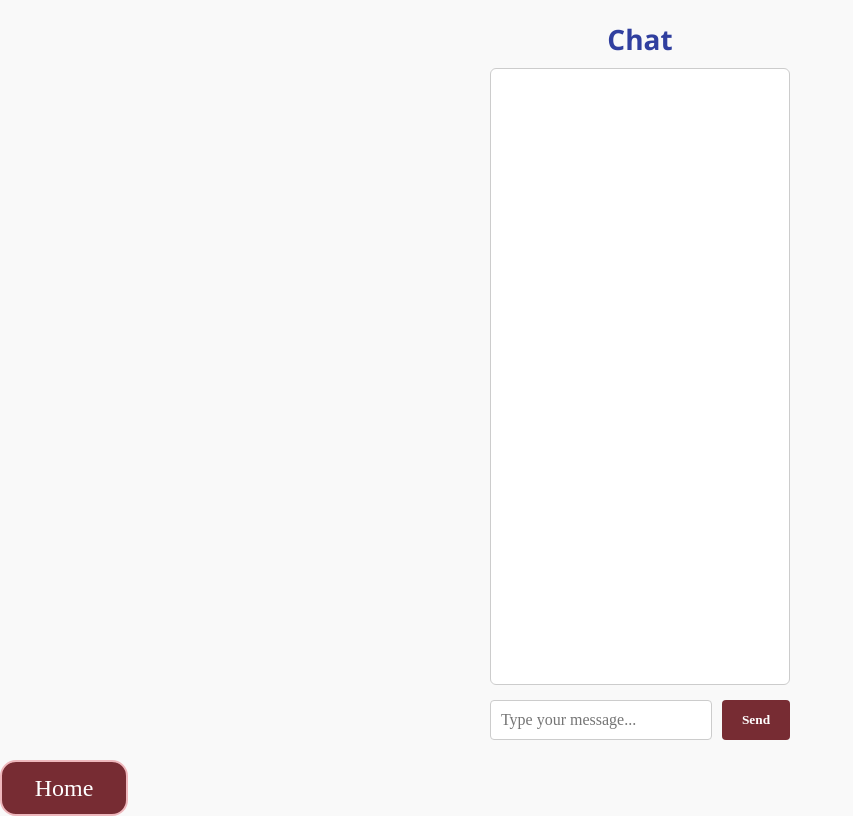
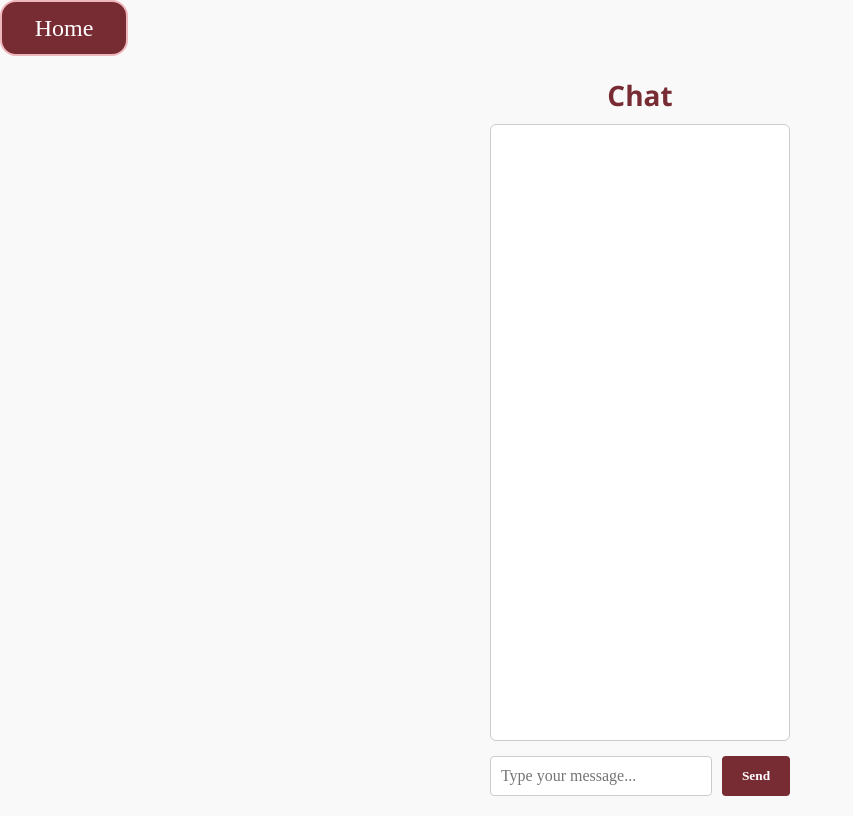
Before and after one commit to nikapomazova/studylove, a plain HTML site: page chat.html in a window 1280 px wide. Shown: the whole page, without its empty margins (0-853 px from the left). Drawn offline with Linux system fonts and the light colour scheme; no server answers.

Commit message:
chat working

```diff
--- a/chat.html
+++ b/chat.html
@@ -32,7 +32,7 @@
     .title {
         font-size: 28px;
         font-weight: bold;
-        color: #303f9f;
+        color: #772c33;
         text-align: center;
         margin-bottom: 10px;
     }
@@ -66,7 +66,7 @@
     }
 
     .ai-message {
-        background-color: #e3f2fd;
+        background-color: #f8dbde;
         align-self: flex-start;
         text-align: left;
         border-top-left-radius: 15px;
@@ -105,20 +105,19 @@
   </style>
 </head>
 <body>
-  <div class="container">
-    <div class="title">Chat</div>
-    <div class="chat-area" id="chatArea"></div>
-    <div class="input-area">
-      <input type="text" id="userInput" placeholder="Type your message..." />
-      <button id="sendButton">Send</button>
-    </div>
-  </div>
-
     <section>
         <button id="menuB" href="/Menu.html" class="menu-button">
             Home
         </button>
     </section>
+    <div class="container">
+        <div class="title">Chat</div>
+        <div class="chat-area" id="chatArea"></div>
+        <div class="input-area">
+            <input type="text" id="userInput" placeholder="Type your message..." />
+            <button id="sendButton">Send</button>
+        </div>
+    </div>
 
   <script type="module">
 
```
